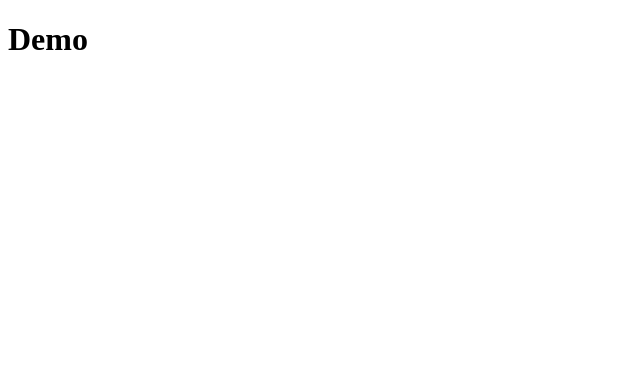
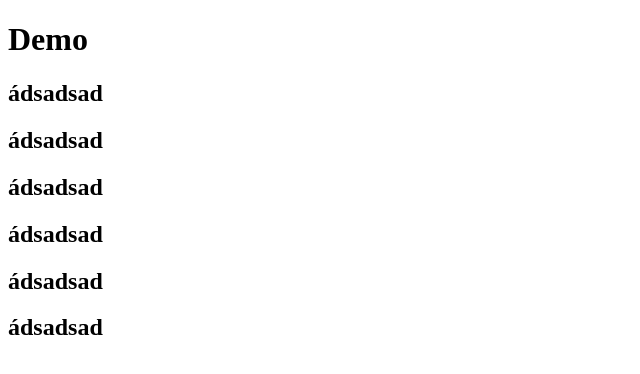
Before and after one commit to nguyenanhthoai99/demo, a plain HTML site: page index.html in a window 1280 px wide. Shown: the whole page, without its empty margins (0-640 px from the left). Drawn offline with Linux system fonts and the light colour scheme.

Commit message:
update index.html

```diff
--- a/index.html
+++ b/index.html
@@ -7,5 +7,11 @@
 </head>
 <body>
     <h1>Demo</h1>
+    <h2>ádsadsad</h2>
+    <h2>ádsadsad</h2>
+    <h2>ádsadsad</h2>
+    <h2>ádsadsad</h2>
+    <h2>ádsadsad</h2>
+    <h2>ádsadsad</h2>
 </body>
 </html>
```
